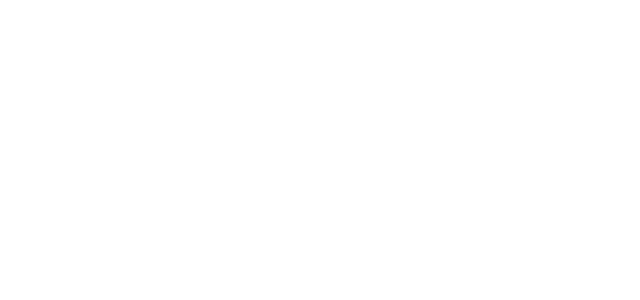
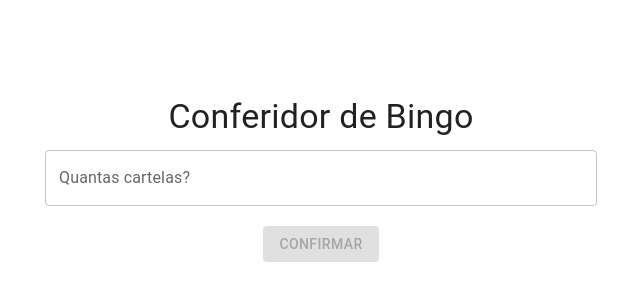
Before and after one commit to vinicarlosss/bingo_online, a React (Vite) app: page / in a window 1280 px wide. Shown: the part 246-546 px from the top of the page, without its empty margins (319-959 px from the left). Built offline with nearby package versions, Linux system fonts and the light colour scheme.

Commit message:
feat: create CardsQuantity and Home component

```diff
--- a/package.json
+++ b/package.json
@@ -10,6 +10,9 @@
     "preview": "vite preview"
   },
   "dependencies": {
+    "@emotion/react": "^11.14.0",
+    "@emotion/styled": "^11.14.0",
+    "@mui/material": "^6.3.1",
     "react": "^18.3.1",
     "react-dom": "^18.3.1"
   },
--- a/src/App.tsx
+++ b/src/App.tsx
@@ -1,8 +1,10 @@
+import { Home } from "./ui/screens"
 
 function App() {
 
   return (
     <>
+      <Home/>
     </>
   )
 }
--- a/src/main.tsx
+++ b/src/main.tsx
@@ -1,9 +1,11 @@
 import { StrictMode } from 'react'
 import { createRoot } from 'react-dom/client'
 import App from './App.tsx'
+import { CssBaseline } from '@mui/material'
 
 createRoot(document.getElementById('root')!).render(
   <StrictMode>
+    <CssBaseline/>
     <App />
   </StrictMode>,
 )
--- /dev/null
+++ b/src/ui/components/CardsQuantity/CardsQuantity.component.tsx
@@ -0,0 +1,52 @@
+import { useState } from "react"
+import { Button, styled, TextField, Typography } from "@mui/material"
+import { Container } from "@mui/system"
+
+const StyledSection = styled("section")(({ theme }) => ({
+    height: "100vh",
+    display: "flex",
+    alignItems: "center",
+    justifyContent: "center",
+    padding: theme.spacing(2),
+}))
+
+export const CardsQuantity = ({ onConfirm }: { onConfirm: (quantity: number) => void }) => {
+
+    const [quantity, setQuantity] = useState<null | number>(null)
+    const handleChange = (event: React.ChangeEvent<HTMLInputElement>) => {
+        const value = parseInt(event.target.value)
+        setQuantity(!isNaN(value) ? value : null)
+    }
+    const handleSubmit = () => {
+        if (quantity) onConfirm(quantity)
+    }
+    return (
+        <>
+            <StyledSection>
+                <Container maxWidth="sm" style={{ textAlign: 'center', marginTop: '50px' }}>
+                    <Typography variant="h4" gutterBottom>
+                        Conferidor de Bingo
+                    </Typography>
+                    <TextField
+                        label="Quantas cartelas?"
+                        variant="outlined"
+                        onChange={handleChange}
+                        type="number"
+                        inputProps={{ min: 1 }}
+                        fullWidth
+                    />
+                    <Button
+                        variant="contained"
+                        color="primary"
+                        style={{ marginTop: '20px' }}
+                        aria-label="Confirmar quantidade de cartelas"
+                        onClick={handleSubmit}
+                        disabled={!quantity}
+                    >
+                        Confirmar
+                    </Button>
+                </Container>
+            </StyledSection>
+        </>
+    )
+}
--- /dev/null
+++ b/src/ui/components/index.tsx
@@ -0,0 +1 @@
+export { CardsQuantity } from "./CardsQuantity/CardsQuantity.component"
--- /dev/null
+++ b/src/ui/screens/Home/Home.screen.tsx
@@ -0,0 +1,16 @@
+import { useState } from "react";
+import { CardsQuantity } from "../../components"
+
+export const Home = () =>{
+    const [quantity, setQuantity] = useState<number | null>(null);
+
+    return (
+        <>
+            {quantity === null ? (
+                <CardsQuantity onConfirm={(qtd: number) => setQuantity(qtd)} />
+            ) : (
+                null
+            )}
+        </>
+    )
+}
--- /dev/null
+++ b/src/ui/screens/index.tsx
@@ -0,0 +1 @@
+export { Home } from "./Home/Home.screen"
```
Also changed, not shown: 1 other file (tests, documents, lock files or other folders).
